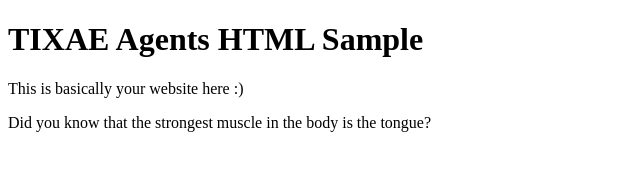
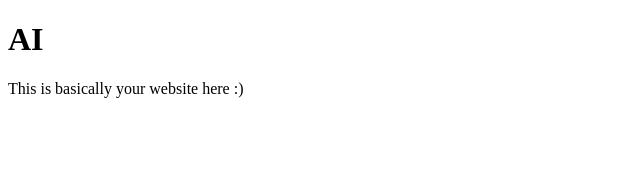
Before and after one commit to Ilyasuuu/demo, a plain HTML site: page health.html in a window 1280 px wide. Shown: the whole page, without its empty margins (0-640 px from the left). Drawn offline with Linux system fonts and the light colour scheme.

Commit message:
Update health.html

```diff
--- a/health.html
+++ b/health.html
@@ -3,12 +3,12 @@
     <head>
         <meta charset="UTF-8" />
         <meta name="viewport" content="width=device-width, initial-scale=1.0" />
-        <title>TIXAE Agents HTML Sample</title>
+        <title>AI HEALTHCARE CHATBOT</title>
     </head>
     <body>
-        <h1>TIXAE Agents HTML Sample</h1>
+        <h1>AI</h1>
         <p>This is basically your website here :)</p>
-        <p>Did you know that the strongest muscle in the body is the tongue?</p>
+
 
 
 <div style="width: 0; height: 0;" id="VG_OVERLAY_CONTAINER">
```
